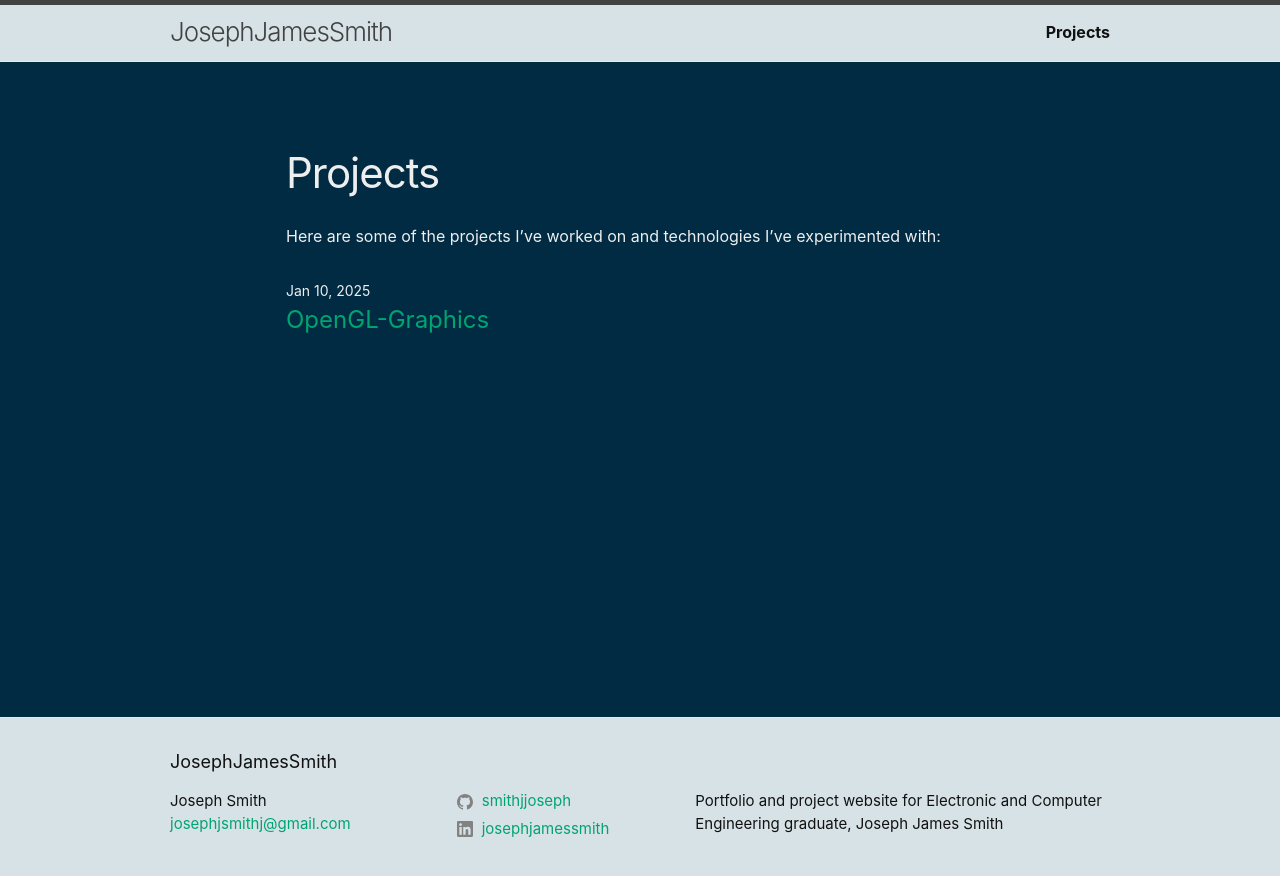
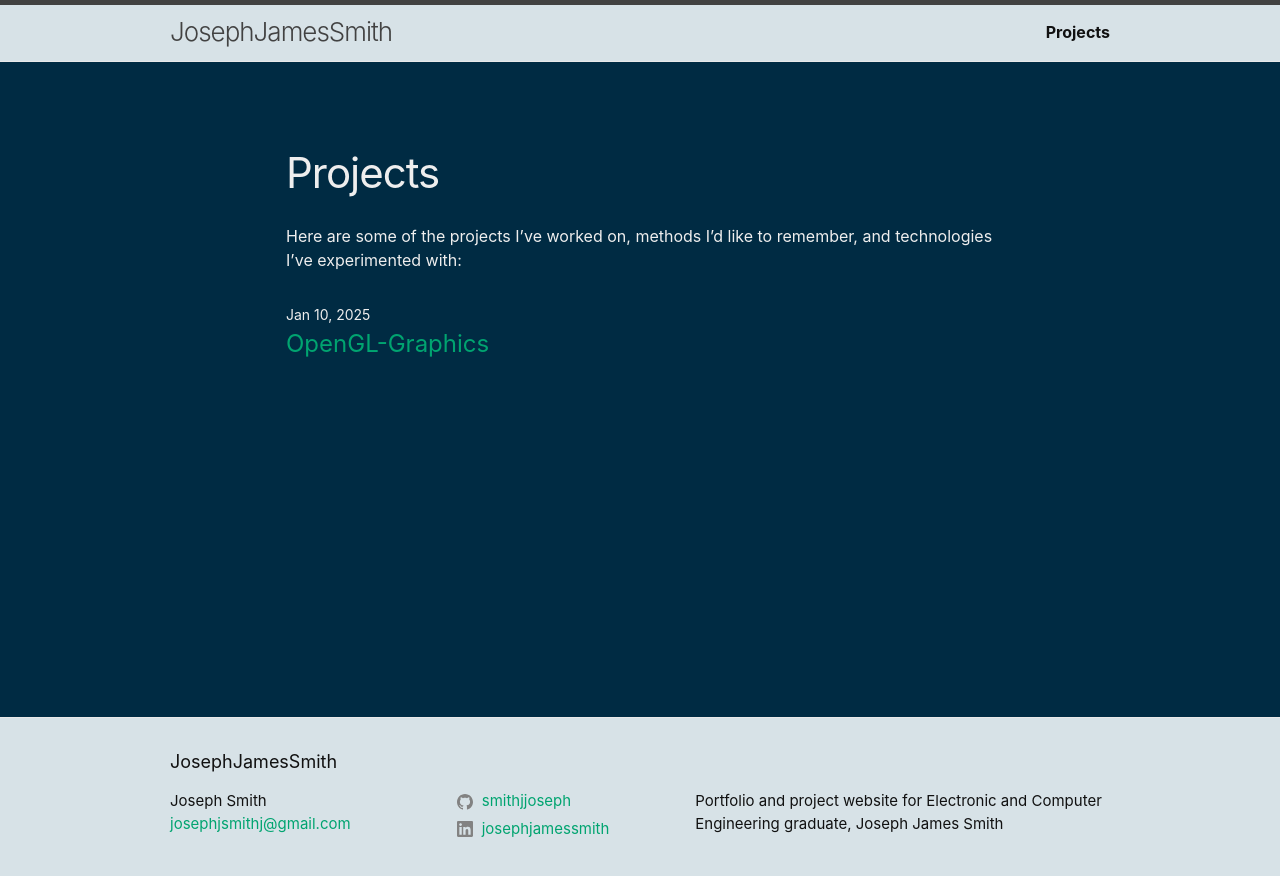
Before and after one commit to smithjjoseph/smithjjoseph.github.io, a Jekyll site: the page built from projects.md, in a window 1280 px wide. Shown: the top 876 px of the page. Built offline with Jekyll 4.4.1, drawn with Linux system fonts in a browser that asks for light colours.

Commit message:
Make incremental changes

```diff
--- a/_includes/header.html
+++ b/_includes/header.html
@@ -18,9 +18,9 @@
 
         <div class="trigger">
           {%- for path in page_paths -%}
-            {%- assign my_page = site.pages | where: "path", path | first -%}
-            {%- if my_page.title -%}
-            <a class="page-link" href="{{ my_page.url | relative_url }}">{{ my_page.title | escape }}</a>
+            {%- assign new_page = site.pages | where: "path", path | first -%}
+            {%- if new_page.title -%}
+            <a class="page-link" href="{{ new_page.url | relative_url }}">{{ new_page.title | escape }}</a>
             {%- endif -%}
           {%- endfor -%}
         </div>
--- a/projects.md
+++ b/projects.md
@@ -4,4 +4,4 @@ title: Projects
 permalink: /projects/
 ---
 
-Here are some of the projects I've worked on and technologies I've experimented with:
+Here are some of the projects I've worked on, methods I'd like to remember, and technologies I've experimented with:
```
Also changed, not shown: README.md.
